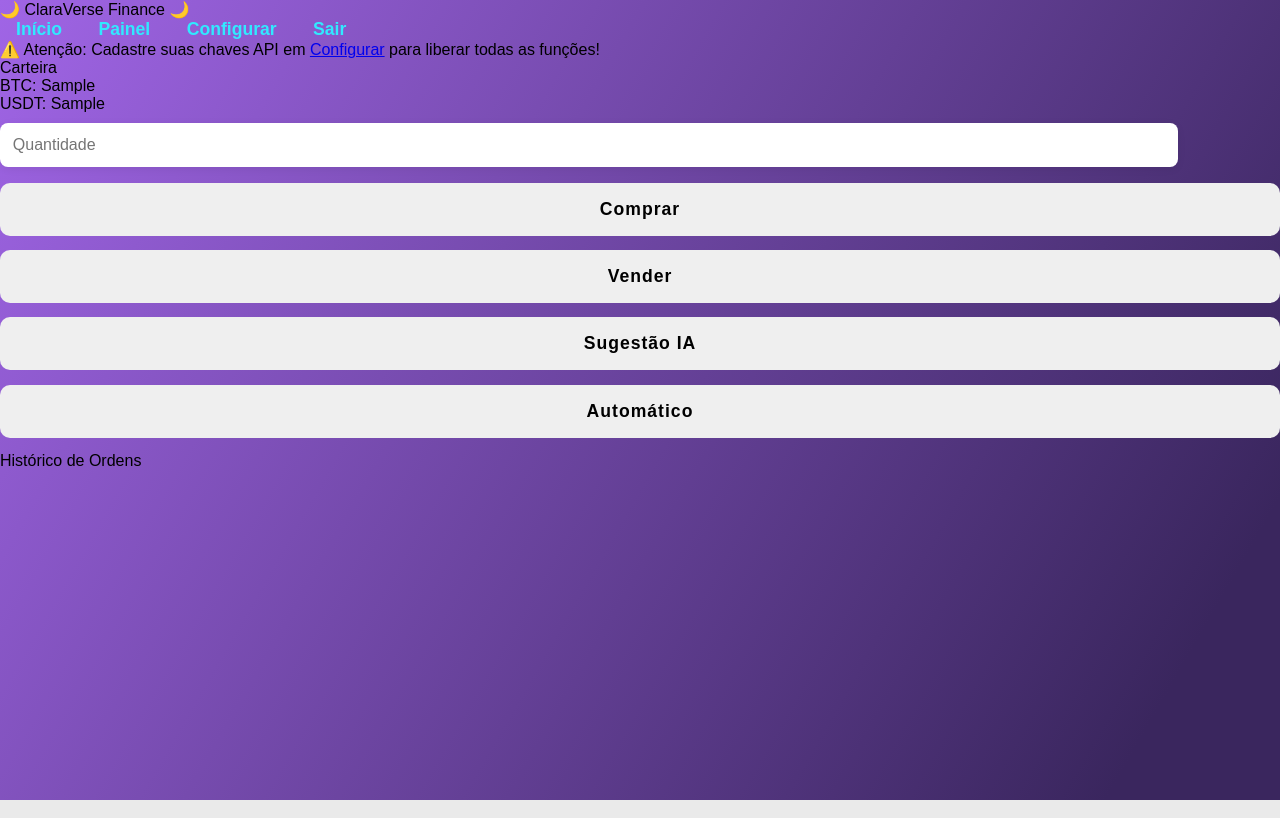
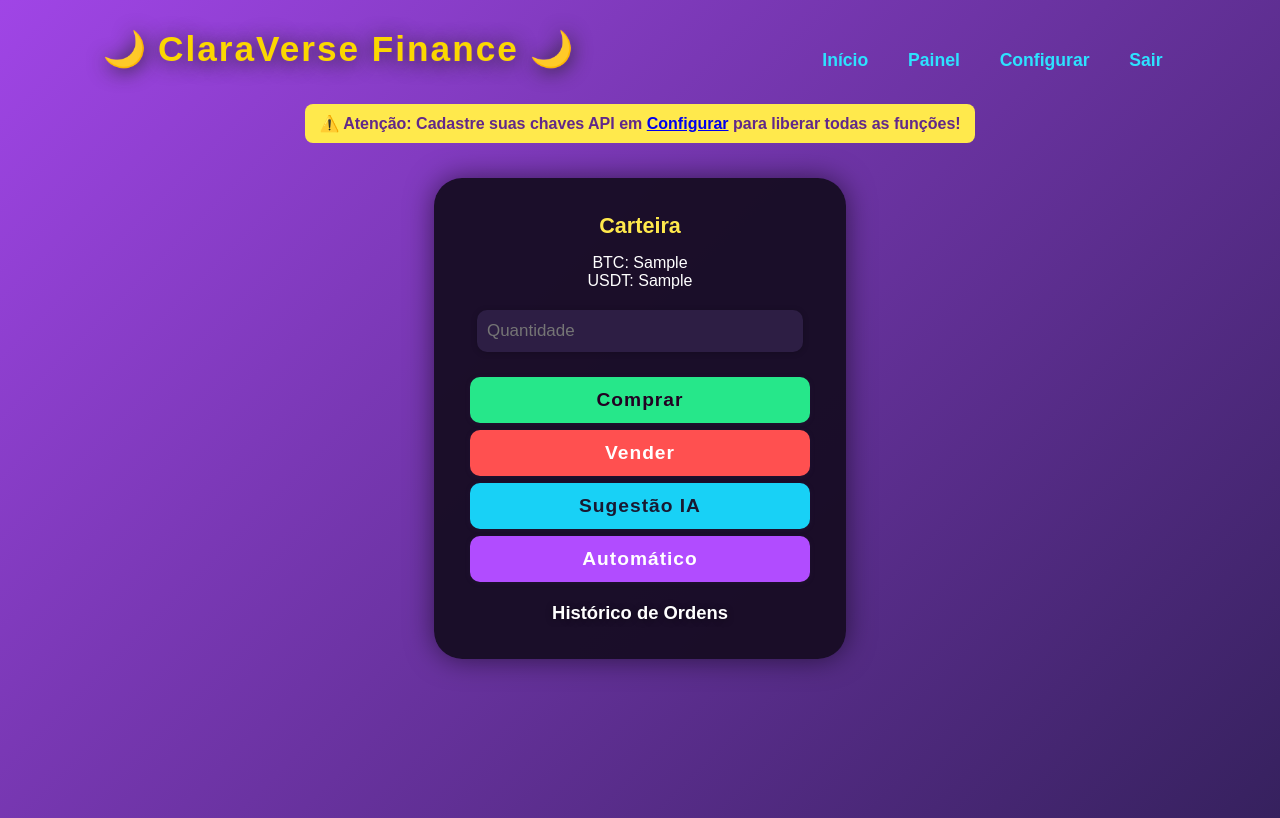
Before and after one commit to Claratrade33/Soma, a Flask app: template templates/painel_operacao.html in a window 1280 px wide. Run offline with Flask 3, Linux system fonts and the light colour scheme; the template is opened without the code that fills it: most values are stand-ins (such as "Sample title", 1, 10 or a date in 2020).

Commit message:
Atualizar o style.css

```diff
--- a/static/style.css
+++ b/static/style.css
@@ -1,118 +1,175 @@
 body {
-    font-family: 'Montserrat', Arial, sans-serif;
   margin: 0;
+  padding: 0;
+  font-family: 'Montserrat', Arial, Helvetica, sans-serif;
   min-height: 100vh;
-    background: linear-gradient(120deg, #a065e6, #3a265e 90%);
+  background: linear-gradient(135deg, #a045e6 0%, #36215e 100%);
+  color: #fff;
 }
-header {
-    text-align: center;
-    padding: 2rem 0 1rem 0;
+
+.header {
+  display: flex;
+  justify-content: space-between;
+  align-items: center;
+  padding: 24px 8vw 0 8vw;
+  font-size: 2.2rem;
 }
-h1 {
-    color: #ffd600;
-    font-weight: 900;
-    font-size: 2.2rem;
-    letter-spacing: 1.5px;
+
+.titulo {
+  font-weight: 800;
+  letter-spacing: 1px;
+  color: #ffe94c;
+  text-shadow: 0 2px 20px #222, 0 0 2px #a045e6;
+}
+.brand {
+  color: #fbd700;
+  font-weight: bold;
+  letter-spacing: 2px;
+}
+nav {
+  margin-top: 10px;
 }
 nav a {
-    margin: 0 1rem;
-    color: #31e9ff;
+  color: #2de2ff;
   text-decoration: none;
-    font-weight: 600;
+  font-weight: bold;
+  margin: 0 15px;
   font-size: 1.1rem;
+  transition: color .2s;
 }
-.aviso {
-    margin: 0 auto 1rem auto;
-    background: #fff7c6;
-    color: #cf7b00;
+nav a:hover {
+  color: #ffe94c;
+}
+
+.msg-top {
   text-align: center;
+  padding: 10px;
+  background: #ffe94c;
+  color: #61288a;
+  font-weight: 700;
+  font-size: 1rem;
+  margin: 30px auto 0 auto;
   border-radius: 8px;
-    max-width: 600px;
-    padding: 0.7rem 1rem;
-    font-size: 1rem;
-    font-weight: 500;
+  max-width: 650px;
 }
-main {
+
+.painel-centro {
+  min-height: 80vh;
   display: flex;
-    flex-direction: column;
-    align-items: center;
+  justify-content: center;
+  align-items: flex-start;
+  margin-top: 35px;
 }
-.painel {
-    margin: 2rem 0;
-    padding: 2rem;
-    background: #1a1422;
-    color: #fff;
-    border-radius: 2rem;
-    box-shadow: 0 8px 30px 0 rgba(0,0,0,.25);
-    width: 350px;
-    max-width: 96vw;
+
+.painel-box {
+  background: rgba(24, 13, 38, 0.97);
+  border-radius: 28px;
+  box-shadow: 0 0 28px 0 #0008;
+  padding: 35px 36px 25px 36px;
+  min-width: 340px;
+  max-width: 375px;
   text-align: center;
 }
-.painel h2 {
-    color: #ffd600;
-    font-size: 1.5rem;
-    margin-bottom: 1rem;
+
+.painel-title {
+  font-size: 1.35rem;
+  font-weight: 700;
+  color: #ffe94c;
+  margin-bottom: 15px;
 }
-input[type="number"], input[type="text"] {
-    padding: 0.8rem;
+
+input[type="number"], input[type="text"], input[type="password"] {
+  background: #2d1e44;
+  border: none;
+  border-radius: 10px;
+  padding: 11px 10px;
   width: 90%;
-    border-radius: 8px;
-    margin-bottom: 1rem;
-    border: none;
-    font-size: 1rem;
-    box-shadow: 0 2px 8px #0001;
+  margin: 10px auto 18px auto;
+  color: #fff;
+  font-size: 1.06rem;
   outline: none;
+  box-shadow: 0 1px 6px #0003;
+  transition: box-shadow 0.2s;
 }
-button {
+
+input[type="number"]:focus, input[type="text"]:focus, input[type="password"]:focus {
+  box-shadow: 0 0 0 2px #2de2ff88;
+}
+
+.btn {
   display: block;
   width: 100%;
-    margin-bottom: 0.9rem;
-    padding: 1rem;
-    font-size: 1.1rem;
-    font-weight: 700;
+  font-size: 1.2rem;
+  font-weight: bold;
+  padding: 12px 0;
+  border: none;
   border-radius: 10px;
-    border: none;
+  margin: 7px 0;
   cursor: pointer;
-    transition: 0.15s;
+  transition: transform .1s, box-shadow .1s, background .2s;
+  box-shadow: 0 1px 5px #2d1e4450;
   letter-spacing: 1px;
 }
-.btn-compra { background: #2cffb3; color: #184c29;}
-.btn-venda  { background: #ff4c5a; color: #fff;}
-.btn-ia     { background: #09e5ff; color: #122549;}
-.btn-auto   { background: #b966ff; color: #fff;}
-button:hover { filter: brightness(1.08);}
-.flash.success { background: #36e75f; color: #fff; padding: 0.7rem; border-radius: 6px; margin-top: 1rem;}
-.flash.danger  { background: #ff8585; color: #222; padding: 0.7rem; border-radius: 6px; margin-top: 1rem;}
-.error { background: #fa8a8a; color: #222; padding: 0.6rem; border-radius: 6px; margin-top: 1.2rem; }
-@media (max-width: 500px) {
-    .painel { width: 98vw; border-radius: 1.2rem; padding: 1rem; }
-    input, button { font-size: 1rem; }
+.comprar { background: #26e78a; color: #202; }
+.comprar:hover { background: #41faa3; }
+.vender { background: #ff5050; color: #fff; }
+.vender:hover { background: #ff7878; }
+.ia { background: #18d1f6; color: #191931; }
+.ia:hover { background: #38f7ff; }
+.auto { background: #b14cff; color: #fff; }
+.auto:hover { background: #e184fc; }
+
+.historico-titulo {
+  margin: 20px 0 10px 0;
+  font-size: 1.15rem;
+  font-weight: 700;
+  color: #fff;
+  text-shadow: 0 1px 7px #0006;
 }
-.config-form {
-    margin: 2rem auto;
-    background: #21183a;
-    padding: 2rem;
-    border-radius: 2rem;
+
+#ordens-list {
+  list-style: none;
+  padding: 0;
+  margin: 0;
+  font-size: 1rem;
+}
+#ordens-list li {
+  text-align: left;
+  background: #241042;
+  margin: 0 0 7px 0;
+  border-radius: 8px;
+  padding: 6px 14px;
   color: #fff;
-    width: 350px;
-    max-width: 96vw;
-    box-shadow: 0 8px 30px 0 rgba(0,0,0,.15);
 }
-.config-form label {
-    display: block;
-    font-size: 1rem;
-    margin-bottom: 1.2rem;
-    color: #ffd600;
-    font-weight: 700;
+
+.alerta {
+  margin-top: 16px;
+  padding: 13px 10px;
+  border-radius: 9px;
+  font-size: 1.04rem;
+  text-align: center;
 }
-.config-form input[type="text"] {
-    background: #19172a;
+.erro {
+  background: #ff6464e8;
   color: #fff;
-    margin-bottom: 1.2rem;
-    width: 97%;
+  border: 1.5px solid #fff2;
+  box-shadow: 0 2px 10px #ff646480;
 }
-.config-form button {
-    background: #29b6f6;
-    color: #fff;
-    margin-bottom: 0;
+.sucesso {
+  background: #36e797e8;
+  color: #101;
+  border: 1.5px solid #fff2;
 }
+
+@media (max-width: 650px) {
+  .painel-box {
+    min-width: 90vw;
+    max-width: 97vw;
+    padding: 17px 3vw 18px 3vw;
+  }
+  .header {
+    font-size: 1.35rem;
+    flex-direction: column;
+    padding: 20px 0 0 0;
+  }
+}
```
Lines whose indentation alone changed are shown as unchanged.
